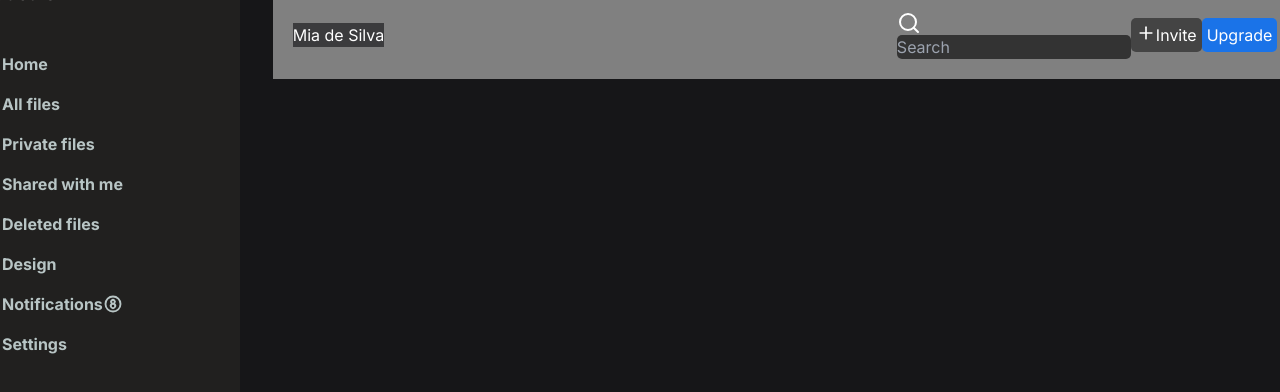
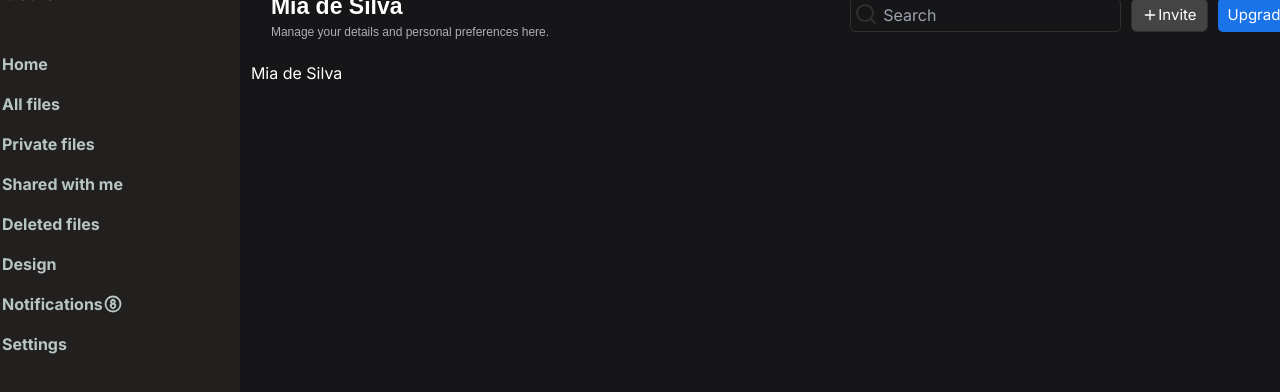
Before and after one commit to jcheq/design-ui, a Next.js app: page /Settings in a window 1280 px wide. Shown: the top 392 px of the page. Built offline with nearby package versions, Linux system fonts and the light colour scheme.

Commit message:
fixed bar

```diff
--- a/src/app/Settings/page.tsx
+++ b/src/app/Settings/page.tsx
@@ -2,25 +2,38 @@ import { Search, Plus } from "lucide-react";
 
 const Settings = () => {
     return (
+      <div className="layout">
         <div className="settings">
-        <div className="userName">
+          <div className="user">
             <h1> Mia de Silva</h1>
-          {/* <p className="flex-direction">Manage your details and personal preferences here.</p> */}
+            <p className="description">Manage your details and personal preferences here.</p>
           </div>
+
+
           <div className="userActions">
-          <div>
+            <div className="borderSearch">
               <Search/>
               <input type="text" className="search" placeholder="Search"/>
             </div>
 
             <button className="invite">
-            <Plus className="size-5"/>
+              <Plus className="size-4"/>
               Invite
             </button>
 
             <button className="upgrade">Upgrade</button>
           </div>
+
+
+
         </div>
+        <div className="erf">
+          <h1> Mia de Silva</h1>
+
+        </div>
+
+      </div>
+
 
     )
   };
--- a/src/app/globals.css
+++ b/src/app/globals.css
@@ -5,7 +5,7 @@
 
 .application-border {
   border-radius: 20px;
-  display:flex;
+  display: flex;
   /* outline: 5px solid; */
   padding: 450px 700px;
   background-color: #21201F;
@@ -64,47 +64,88 @@
   float: right;
 }
 
+
+.layout {
+  display:flex;
+  flex-direction: column;
+  margin: 1%;
+  /* background-color: gray; */
+}
 .settings {
-  margin: 3%;
+  /* margin: 1%; */
   display: flex;
   justify-content: space-between;
-  background-color: gray;
+  /* background-color: gray; */
   align-items: center;
   padding: 20px;
+
 }
 
 .userActions {
   display: flex;
-  justify-content: space-between;
-  align-items: center;
-
+  flex-wrap: wrap;
+  gap: 10px;
 }
 
-.userName {
-  /* display:flex;
-  flex-direction: column; */
-  background-color: #3b3b3d;
+.user {
+  font-family: Arial, Helvetica, sans-serif;
+  font-size: 23px;
+  font-weight: bold;
+  color:white;
+  /* background-color: #3b3b3d; */
+}
+
+.description {
+  font-family: Arial, Helvetica, sans-serif;
+  font-weight: normal;
+  font-size: 12px;
+  color: #afafb4;
+}
+
+.borderSearch {
+  display: flex;
+  padding: 3px;
+  border: solid;
+  border-radius: 5px;
+  border-width: thin;
+  color: #313030;
+
 }
 
 .search {
   border-radius: 5px;
-  background-color: #333;
-  /* margin: 3%; */
+  background-color: #161618;
+  margin-left: 5px;
+  color: white;
+
+
 }
+
 .invite {
+  /* display: flex; */
   border-radius: 5px;
   padding: 5px;
   background-color: #444;
   display:flex;
+  align-items: center;
   flex-direction: row;
-  /* margin: 3%; */
+  border-radius: 6px;
+  border-width: thin;
+  border-color: #313030;
+  padding-left: 10px;
+  padding-right: 10px;
+  font-size: 15px;
+
 }
 
 .upgrade {
   border-radius: 5px;
-  padding: 5px;
+  padding: 6px;
   background-color: #1a73e8;
-  /* margin: 3%; */
+  padding-left: 10px;
+  padding-right: 10px;
+  font-size: 15px;
+
 }
 
 /* :root {
```
Lines whose indentation alone changed are shown as unchanged.
